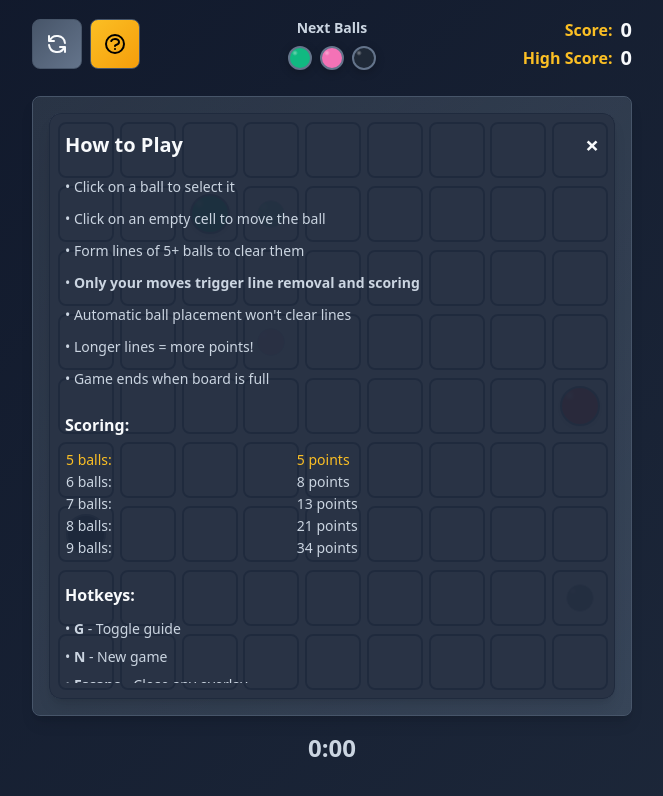
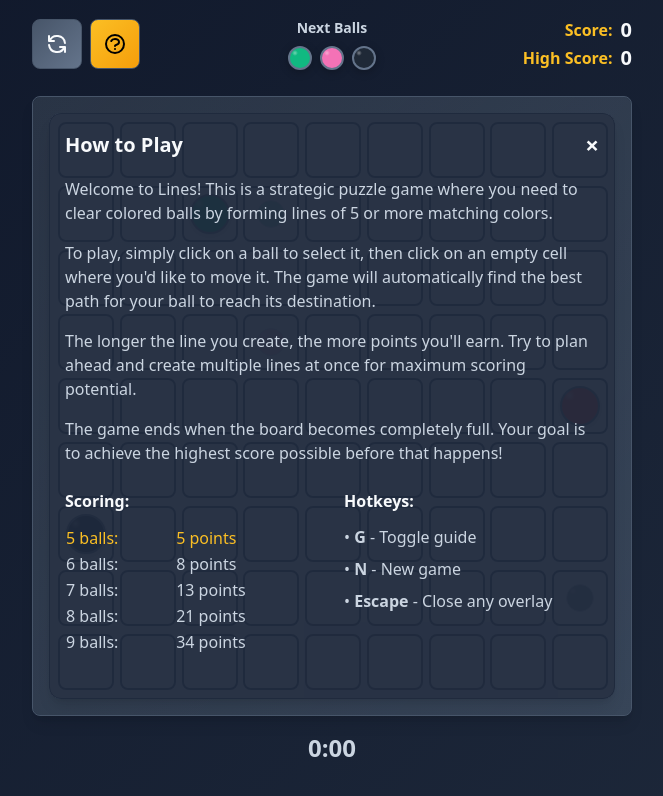
Before and after one commit to janschupke/lines, a React (Vite) app: page / in a window 1280 px wide. Both pictures are taken after a click on the button 423 px from the left and 44 px from the top of the page. Shown: the top 796 px of the page, without its empty margins (308-971 px from the left). Built offline with nearby package versions, Linux system fonts and the light colour scheme.

Commit message:
Rewrite guide

```diff
--- a/src/components/game/Game.tsx
+++ b/src/components/game/Game.tsx
@@ -233,7 +233,6 @@ const Game: React.FC<GameProps> = ({
                 className={`absolute inset-0 bg-slate-800 bg-opacity-95 rounded-xl z-50 p-4 overflow-auto scrollbar-hide ${
                   isGuideClosing ? 'animate-in fade-out duration-300' : 'animate-in fade-in duration-300'
                 }`}
-                onClick={handleGuideClose}
               >
                 <Guide onClose={handleGuideClose} />
               </div>
--- a/src/components/ui/Guide.tsx
+++ b/src/components/ui/Guide.tsx
@@ -23,24 +23,30 @@ const Guide: React.FC<GuideProps> = ({ onClose }) => {
       </div>
 
       <div className="flex-1 overflow-auto scrollbar-hide">
-        <div className="space-y-3 text-game-text-secondary text-sm">
-          <p>• Click on a ball to select it</p>
-          <p>• Click on an empty cell to move the ball</p>
-          <p>• Form lines of 5+ balls to clear them</p>
+        <div className="space-y-4 text-game-text-secondary text-base">
           <p>
-            •{" "}
-            <strong>Only your moves trigger line removal and scoring</strong>
+            Welcome to Lines! This is a strategic puzzle game where you need to clear colored balls by forming lines of 5 or more matching colors.
           </p>
-          <p>• Automatic ball placement won't clear lines</p>
-          <p>• Longer lines = more points!</p>
-          <p>• Game ends when board is full</p>
+
+          <p>
+            To play, simply click on a ball to select it, then click on an empty cell where you'd like to move it. The game will automatically find the best path for your ball to reach its destination.
+          </p>
+
+          <p>
+            The longer the line you create, the more points you'll earn. Try to plan ahead and create multiple lines at once for maximum scoring potential.
+          </p>
+
+          <p>
+            The game ends when the board becomes completely full. Your goal is to achieve the highest score possible before that happens!
+          </p>
         </div>
 
-        <div className="mt-6">
+        <div className="mt-6 flex gap-6">
+          <div className="flex-1">
             <h4 className="game-title mb-3 text-base">
               Scoring:
             </h4>
-          <table className="w-full text-sm">
+            <table className="w-full text-base">
               <tbody>
                 <tr className="text-game-text-accent">
                   <td>5 balls:</td>
@@ -66,19 +72,16 @@ const Guide: React.FC<GuideProps> = ({ onClose }) => {
             </table>
           </div>
 
-        <div className="mt-6">
+          <div className="flex-1">
             <h4 className="game-title mb-3 text-base">
               Hotkeys:
             </h4>
-          <div className="space-y-2 text-sm text-game-text-secondary">
+            <div className="space-y-2 text-base text-game-text-secondary">
               <p>• <strong>G</strong> - Toggle guide</p>
               <p>• <strong>N</strong> - New game</p>
               <p>• <strong>Escape</strong> - Close any overlay</p>
             </div>
           </div>
-
-        <div className="mt-6 text-game-text-accent font-semibold text-center text-base">
-          Good luck!
         </div>
       </div>
     </div>
```
Lines whose indentation alone changed are shown as unchanged.
